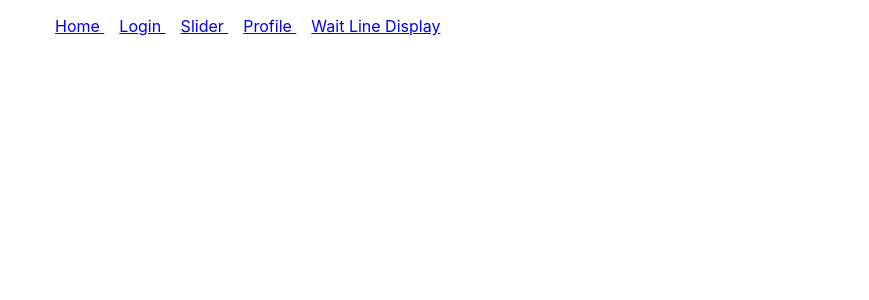
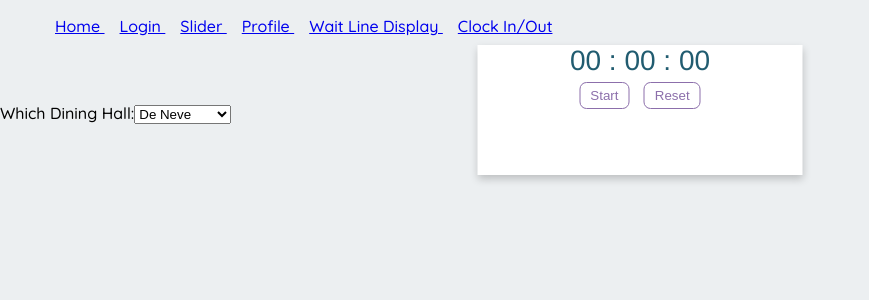
Before and after one commit to irajput/waitinglinesproject, a React (Create React App) app in the folder client/: page /stopwatch in a window 1280 px wide. Shown: the top 300 px of the page, without its empty margins (0-869 px from the left). Built offline with nearby package versions, Linux system fonts and the light colour scheme.

Commit message:
Added updated clocking in/out functionality with post request

```diff
--- a/client/package.json
+++ b/client/package.json
@@ -4,6 +4,10 @@
   "version": "0.1.0",
   "private": true,
   "dependencies": {
+    "@fortawesome/fontawesome-svg-core": "^1.2.36",
+    "@fortawesome/free-regular-svg-icons": "^5.15.4",
+    "@fortawesome/free-solid-svg-icons": "^5.15.4",
+    "@fortawesome/react-fontawesome": "^0.1.16",
     "@testing-library/jest-dom": "^5.14.1",
     "@testing-library/react": "^11.2.7",
     "@testing-library/user-event": "^12.8.3",
--- a/client/src/App/App.js
+++ b/client/src/App/App.js
@@ -6,6 +6,7 @@ import Slider from "../Slider/Slider";
 import Login from "../Login/Login";
 import Profile from "../Profile/Profile";
 import Display from "../Display/Display";
+import Stopwatch from "../Stopwatch/Stopwatch"
 import { Routes, Route, Link} from "react-router-dom";
 import useToken from "./useToken"
 
@@ -29,6 +30,9 @@ function App() {
           <li>
             <Link to="/display"> Wait Line Display </Link>
           </li>
+          <li>
+            <Link to="/stopwatch"> Clock In/Out </Link>
+          </li>
         </ul>
       </nav>
 
@@ -45,6 +49,8 @@ function App() {
 
       <Route path="/display" element={<Display/>} />
 
+      <Route path="/stopwatch" element={<Stopwatch/>} />
+
     </Routes>
 
     </div>
--- /dev/null
+++ b/client/src/Hook/useTimer.js
@@ -0,0 +1,59 @@
+import { useState, useRef } from 'react';
+
+function sendWait (time) {
+    let rest = sessionStorage.getItem('restaurant')
+    console.log(rest)
+    fetch('http://localhost:3001/recordTime', {
+      mode: 'no-cors',
+      method: 'POST',
+      headers: {
+        'Content-Type': 'application/json'
+      },
+      body: {"restaurant":rest,"timeDuration":time,},
+    })
+    let body = {"restaurant":rest,"timeDuration":time,}
+    console.log(body)
+}
+
+const useTimer = (initialState = 0) => {
+    const [timer, setTimer] = useState(initialState)
+    const [isActive, setIsActive] = useState(false)
+    const [isPaused, setIsPaused] = useState(false)
+    const countRef = useRef(null)
+
+const handleStart = () => {
+    // start button logic here
+    setIsActive(true)
+    setIsPaused(true)
+    countRef.current = setInterval(() => {
+        setTimer((timer) => timer + 1)
+    }, 1000)
+}
+
+const handlePause = () => {
+    // Pause button logic here
+    clearInterval(countRef.current)
+    setIsPaused(false)
+    sendWait(timer)
+  }
+
+  const handleResume = () => {
+    // Resume button logic here
+    setIsPaused(true)
+    countRef.current = setInterval(() => {
+    setTimer((timer) => timer + 1)
+  }, 1000)
+  }
+
+  const handleReset = () => {
+    // Reset button logic here
+    clearInterval(countRef.current)
+    setIsActive(false)
+    setIsPaused(false)
+    setTimer(0)
+  }
+
+  return { timer, isActive, isPaused, handleStart, handlePause, handleResume, handleReset }
+}
+
+export default useTimer
--- a/client/src/Slider/Slider.js
+++ b/client/src/Slider/Slider.js
@@ -1,5 +1,16 @@
 import React from 'react';
 import "./Slider.css";
+import {
+    LineChart,
+    ResponsiveContainer,
+    Legend, Tooltip,
+    Line,
+    XAxis,
+    YAxis,
+    CartesianGrid
+} from 'recharts';
+
+
 
 function Slider() {
     return (
--- a/client/src/Stopwatch/Stopwatch.css
+++ b/client/src/Stopwatch/Stopwatch.css
@@ -4,7 +4,7 @@ body {
   margin: 0;
   font-family: "Quicksand", sans-serif;
   background-color: #eceff1;
-  color: #010b40;
+  color: black;
 }
 
 .app {
@@ -43,10 +43,10 @@ p {
 button {
   outline: none;
   background: transparent;
-  border: 1px solid blue;
+  border: 1px solid rgb(140, 111, 171);
   padding: 5px 10px;
   border-radius: 7px;
-  color: blue;
+  color: rgb(140, 111, 171);
   cursor: pointer;
 }
 
--- a/client/src/Stopwatch/Stopwatch.js
+++ b/client/src/Stopwatch/Stopwatch.js
@@ -1,62 +1,47 @@
-import React, { useState } from 'react';
+import React from 'react';
 import './Stopwatch.css';
+import Timer from "./Timer"
 
-function sendWait (time) {
-
+class Stopwatch extends React.Component {
+    constructor(props) {
+        super(props);
+        this.state = {
+          value: 'De Neve',
+        };
+        sessionStorage.setItem('restaurant', 'De Neve')
+        this.handleChange = this.handleChange.bind(this);
       }
 
-const Stopwatch = () => {
-  const [timer, setTimer] = useState(0)
-  const [isActive, setIsActive] = useState(false)
-  const [isPaused, setIsPaused] = useState(false)
-  const countRef = useRef(null)
 
-  const handleStart = () => {
-    // start button logic here
-    setIsActive(true)
-    setIsPaused(true)
-    countRef.current = setInterval(() => {
-        setTimer((timer) => timer + 1)
-    }, 1000)
+      handleChange(event) {
+          this.setState({value: event.target.value});
+          console.log(event.target.value);
+          sessionStorage.setItem('restaurant', JSON.stringify(event.target.value));
       }
 
-  const handlePause = () => {
-    // Pause button logic here
-    clearInterval(countRef.current)
-    setIsPaused(false)
-    sendWait(timer)
-  }
-
-  const handleResume = () => {
-    // Resume button logic here
-    setIsPaused(true)
-    countRef.current = setInterval(() => {
-    setTimer((timer) => timer + 1)
-  }, 1000)
-  }
-
-  const handleReset = () => {
-    // Reset button logic here
-    clearInterval(countRef.current)
-    setIsActive(false)
-    setIsPaused(false)
-    setTimer(0)
-  }
-
+      render() {
         return (
+            <div className="Stop">
             <div className="Stopwatch">
-      <h3>React Stopwatch</h3>
-      <div className='stopwatch-card'>
-        <p>{timer}</p> {/* here we will show timer */}
-        <div className='buttons'>
-          <button onClick={handleStart}>Start</button>
-          <button onClick={handlePause}>Stop</button>
-          <button onClick={handleResume}>Resume</button>
-          <button onClick={handleReset}>Reset</button>
+            <Timer />
           </div>
-      </div>
+                <label>
+                    Which Dining Hall:
+                    <select value={this.state.value} onChange={this.handleChange}>
+                        <option value="DeNeve">De Neve</option>
+                        <option value="Rendezvous">Rendezvous</option>
+                        <option value="Study">The Study</option>
+                        <option value="Feast">Feast</option>
+                        <option value="BCafe">BCafe</option>
+                        <option value="Epic">Epicuria</option>
+                        <option value="Bplate">Bplate</option>
+                    </select>
+                </label>
             </div>
       );
     }
+    }
+
+
 
 export default Stopwatch;
--- /dev/null
+++ b/client/src/Stopwatch/Timer.js
@@ -0,0 +1,35 @@
+import React from 'react';
+import "./Stopwatch.css"
+import { FontAwesomeIcon } from '@fortawesome/react-fontawesome'
+import { faClock } from '@fortawesome/free-regular-svg-icons'
+
+import useTimer from '../Hook/useTimer';
+import { formatTime } from '../utils';
+
+const element = <FontAwesomeIcon icon={faClock} />;
+
+const Timer = () => {
+  const { timer, isActive, isPaused, handleStart, handlePause, handleResume, handleReset } = useTimer(0);
+
+  return (
+    <div className="Stopwatch">
+      <h3>Check In and Check Out {element}</h3>
+      <div className='stopwatch-card'>
+        <p>{formatTime(timer)}</p>
+        <div className='buttons'>
+          {
+            !isActive && !isPaused ?
+              <button onClick={handleStart}>Start</button>
+              : (
+                isPaused ? <button onClick={handlePause}>Stop</button> :
+                  <button onClick={handleResume}>Resume</button>
+              )
+          }
+          <button onClick={handleReset} disabled={!isActive}>Reset</button>
+        </div>
+      </div>
+    </div>
+  );
+}
+
+export default Timer;
--- /dev/null
+++ b/client/src/utils/index.js
@@ -0,0 +1,8 @@
+export const formatTime = (timer) => {
+    const getSeconds = `0${(timer % 60)}`.slice(-2)
+    const minutes = `${Math.floor(timer / 60)}`
+    const getMinutes = `0${minutes % 60}`.slice(-2)
+    const getHours = `0${Math.floor(timer / 3600)}`.slice(-2)
+
+    return `${getHours} : ${getMinutes} : ${getSeconds}`
+  };
```
Also changed, not shown: 1 other file (tests, documents, lock files or other folders). Lines whose indentation alone changed are shown as unchanged.
